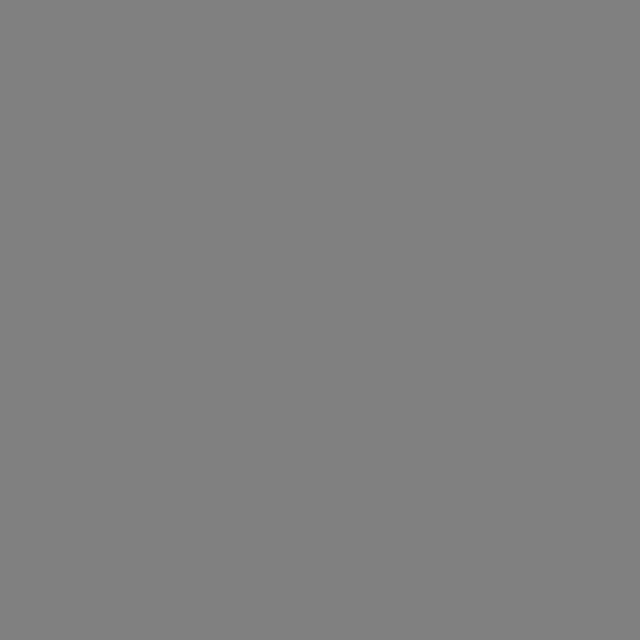
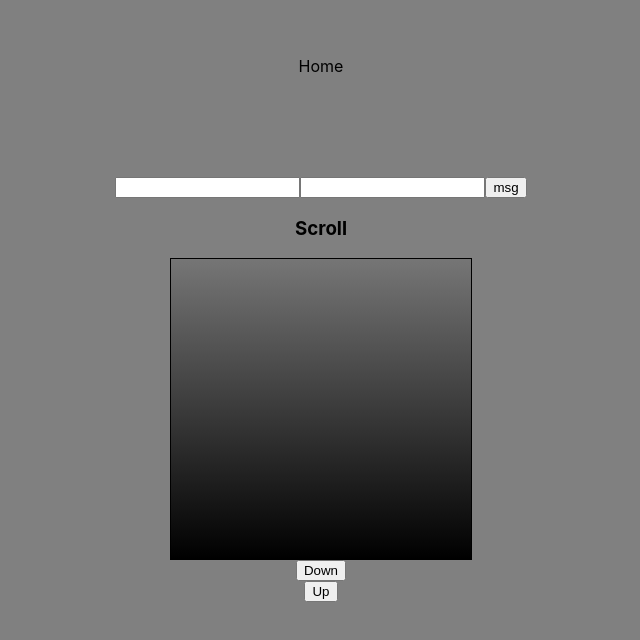
Before and after one commit to seungjin-le/React_Techmology, a React (Create React App) app: page / in a window 1280 px wide. Before the commit this address had no page. Shown: the part 144-784 px from the top of the page, without its empty margins (319-959 px from the left). Built offline with nearby package versions, Linux system fonts and the light colour scheme; the HTML template or start-up script is replaced by a standard one.

Commit message:
useRef로 scroll 포지션값 구하는법 학습

```diff
--- a/src/App.tsx
+++ b/src/App.tsx
@@ -1,12 +1,14 @@
 import React from "react";
 import { BrowserRouter, Route, Routes } from "react-router-dom";
 import Home from "./pages/home";
+import UseState from "./components/useHooks/useStates/useState";
 
 function App() {
   return (
     <BrowserRouter>
       <Routes>
-        <Route path="/:home" element={<Home />} />
+        <Route path="/" element={<Home />} />
+        <Route path="/usestate" element={<UseState />} />
       </Routes>
     </BrowserRouter>
   );
--- a/src/components/nav/nav.scss
+++ b/src/components/nav/nav.scss
@@ -1,7 +1,6 @@
 .navBody {
   margin-bottom: 100px;
   a{
-    margin-left: 15px;
     text-decoration: none;
     color: black;
   }
--- a/src/components/nav/nav.tsx
+++ b/src/components/nav/nav.tsx
@@ -1,13 +1,11 @@
 import "./nav.scss";
 import { Link } from "react-router-dom";
+import { useParams } from "react-router";
 
 const Nav = () => {
   return (
     <div className={"navBody"}>
       <Link to="/">Home</Link>
-      <Link to="/useState">useState</Link>
-      <Link to="/useRef">useRef</Link>
-      <Link to="/">test</Link>
     </div>
   );
 };
--- /dev/null
+++ b/src/components/useHooks/useref/refScroll/scroll.tsx
@@ -0,0 +1,21 @@
+import { useEffect, useRef } from "react";
+
+const Scroll = () => {
+  const scrollBox = useRef<any>();
+  useEffect(() => {
+    console.log(scrollBox.current.scrollHeight);
+    const scrollBtn = () => {
+      const { scrollHeight, clientHeight } = scrollBox.current;
+      console.log(scrollHeight, clientHeight);
+      scrollBox.current.scrollTop = scrollHeight - clientHeight;
+    };
+    scrollBtn();
+  }, []);
+  return (
+    <div className={"scrollBody"} ref={scrollBox}>
+      <div className={"scrollBox"} />
+    </div>
+  );
+};
+
+export default Scroll;
--- /dev/null
+++ b/src/components/useHooks/useref/useRef.scss
@@ -0,0 +1,18 @@
+.scroll {
+  text-align: center;
+  display: flex;
+  flex-direction: column;
+  align-items: center;
+  .scrollBody{
+    border: 1px solid black;
+    height: 300px;
+    width: 300px;
+    overflow: auto;
+    position: relative;
+    .scrollBox{
+      width: 100%;
+      height: 650px;
+      background: linear-gradient(white,black);
+    }
+  }
+}
--- /dev/null
+++ b/src/components/useHooks/useref/useRef.tsx
@@ -0,0 +1,15 @@
+import Scroll from "./refScroll/scroll";
+import "./useRef.scss";
+
+const UseRef = () => {
+  return (
+    <div className={"scroll"}>
+      <h3>Scroll</h3>
+      <Scroll />
+      <button>Down</button>
+      <button>Up</button>
+    </div>
+  );
+};
+
+export default UseRef;
--- a/src/pages/home/index.tsx
+++ b/src/pages/home/index.tsx
@@ -1,13 +1,16 @@
 import Layout from "../../container/layout/Layout";
 import React from "react";
 import UseState from "../../components/useHooks/useStates/useState";
+import { useParams } from "react-router";
+import UseRef from "../../components/useHooks/useref/useRef";
 
-const Home = ({ props }: any) => {
-  console.log(props);
+const Home = () => {
   return (
     <Layout>
       {/*2개의 input 상태관리*/}
       <UseState />
+      {/**/}
+      <UseRef />
     </Layout>
   );
 };
```
Also changed, not shown: src/components/useHooks/useRef.tsx (deleted, +0 -9 lines).
